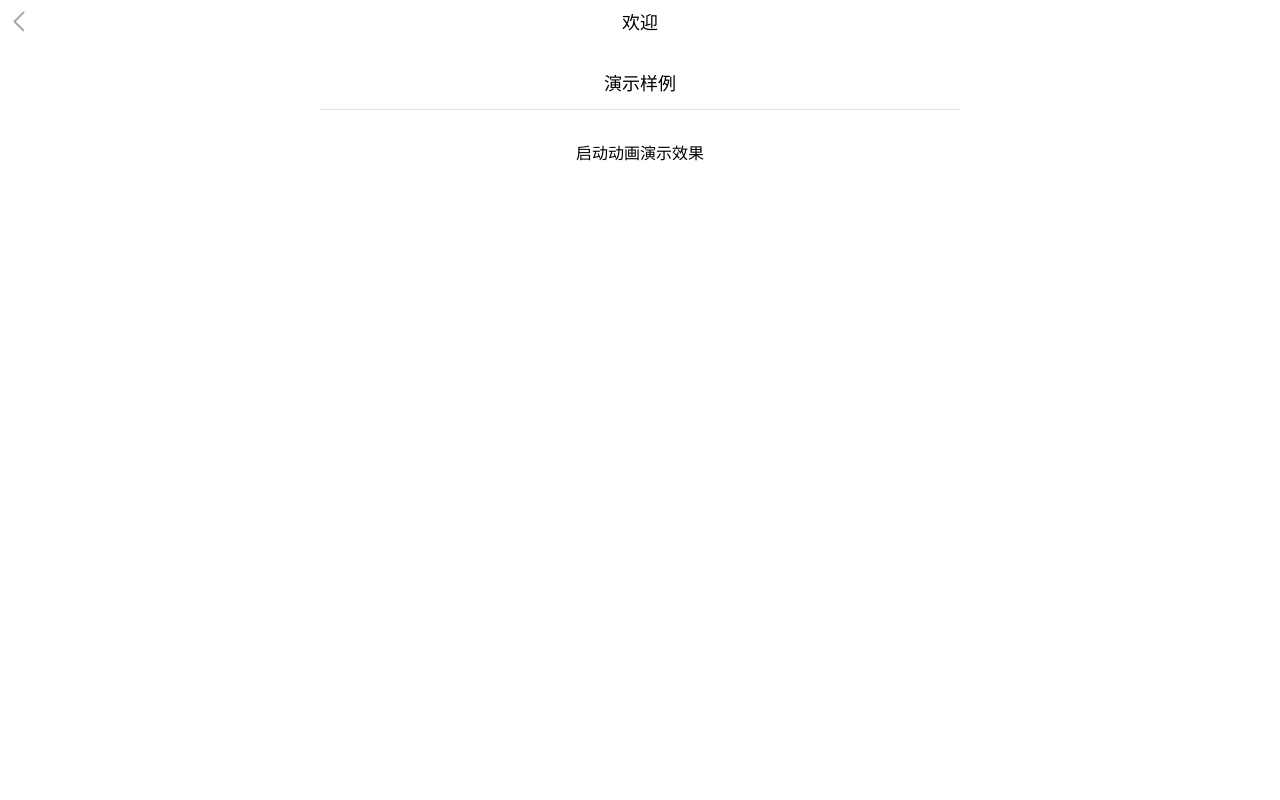
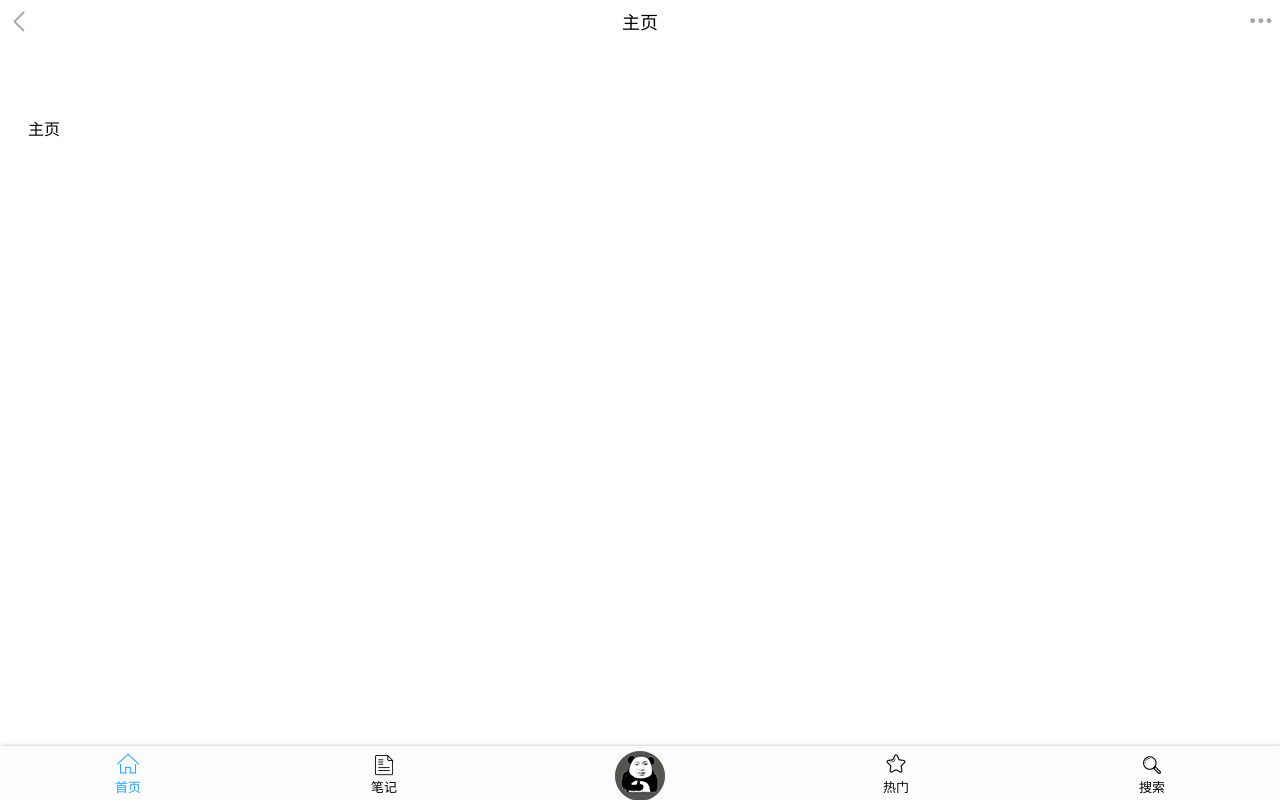
Before and after one commit to zhangbailong945/loachblog-hui-app, a plain HTML site: page index.html in a window 1280 px wide. Both pictures are taken after a click on the element "关闭". Drawn offline with Linux system fonts and the light colour scheme.

Commit message:
add view

```diff
--- a/index.html
+++ b/index.html
@@ -17,9 +17,43 @@
     <h1>欢迎</h1>
 </header>
 <div class="hui-wrap">
-    <div class="hui-center-title" style="margin-top:15px;"><h1>演示样例</h1></div>
-    <div class="hui-text hui-text-center" style="padding-top:20px;">
-        启动动画演示效果
+<!--头部开始-->
+		<header class="hui-header">
+			<div id="hui-back"></div>
+			<h1>主页</h1>
+			<div id="hui-header-menu"></div>
+		</header>
+		<!--头部结束-->
+		<!--主体开始-->
+		<div class="hui-wrap">
+			<div class="hui-center-title" style="padding: 28px;">
+				主页
+			</div>
+		</div>
+		<!--主体结束-->
+
+		<!--主体结束-->
+		<!--底部开始-->
+		<div id="hui-footer">
+			<a href="javascript:hui.toast('首页');" class="hui-footer-active" id="nav-home">
+				<div class="hui-footer-icons hui-icons-home"></div>
+				<div class="hui-footer-text">首页</div>
+			</a>
+			<a href="javascript:hui.toast('笔记');" id="nav-notes">
+				<div class="hui-footer-icons hui-icons-news"></div>
+				<div class="hui-footer-text">笔记</div>
+			</a>
+			<div style="width:20%;text-align: center;" class="hui-fl">
+				<img src="img/logo.png" />
+			</div>
+			<a href="javascript:hui.toast('热门');" id="nav-star">
+				<div class="hui-footer-icons hui-icons-star"></div>
+				<div class="hui-footer-text">热门</div>
+			</a>
+			<a href="javascript:hui.toast('搜索');" id="nav-search">
+				<div class="hui-footer-icons hui-icons-search"></div>
+				<div class="hui-footer-text">搜索</div>
+			</a>
 		</div>
 </div>
 <div class="hui-start-banner" id="startBanner">
@@ -43,6 +77,36 @@ function huiStartBannerClose(){
 	    hui('#startBanner').remove();
 	    hui('#hui-start-banner-close').remove();
 	}
+
+	//定义子窗口
+			var subpages = new Array(
+				new Array('home.html', {
+					top: '44px',
+					bottom: '55px',
+					left: '0'
+				}),
+				new Array('news.html', {
+					top: '44px',
+					bottom: '55px',
+					left: '100%'
+				}),
+				new Array('forum.html', {
+					top: '44px',
+					bottom: '55px',
+					left: '200%'
+				}),
+				new Array('my.html', {
+					top: '44px',
+					bottom: '55px',
+					left: '300%'
+				})
+
+			);
+
+			//调用H5+
+			hui.plusReady(function() {
+				hui.subpages(subpages);
+			});
 </script>
 </body>
 </html>
```
Also changed, not shown: forum.html (added, +52 -0 lines), home.html (added, +46 -0 lines), my.html (added, +45 -0 lines), news.html (added, +52 -0 lines), img/logo.png (added). Lines whose indentation alone changed are shown as unchanged.
